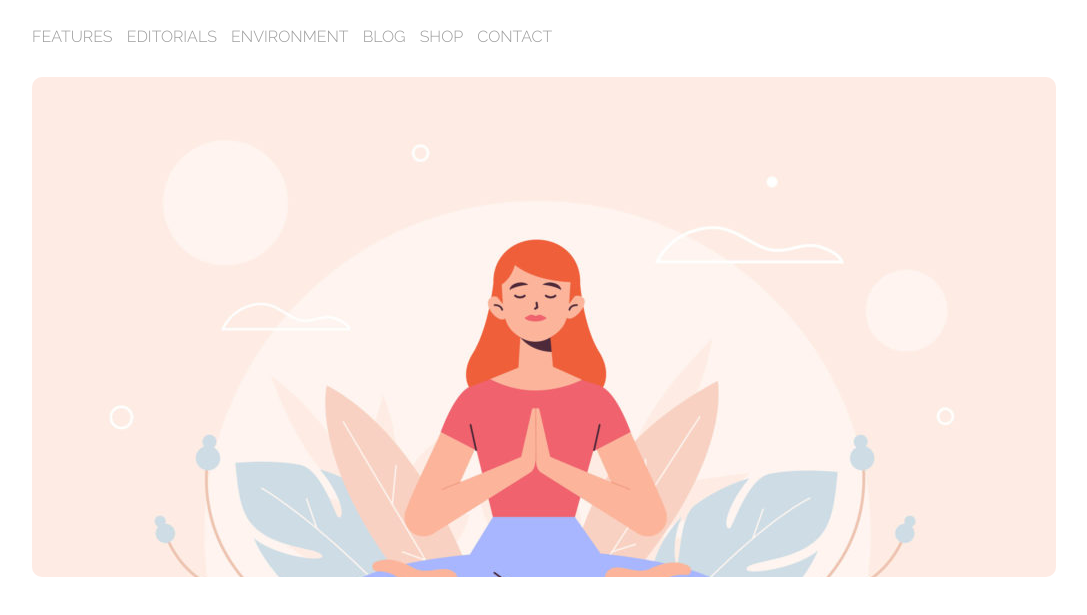
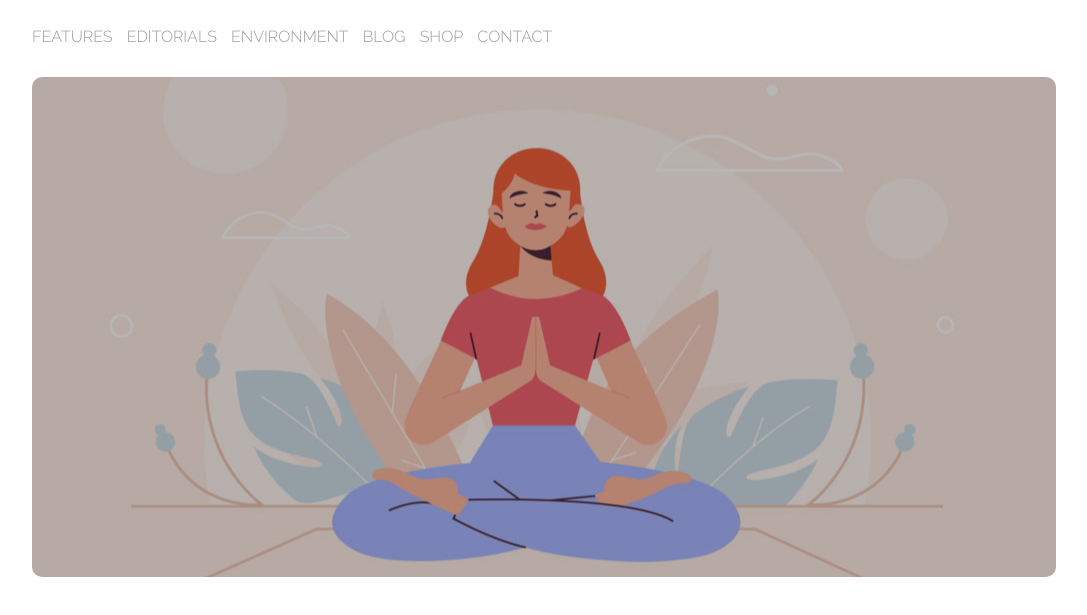
Before and after one commit to Roydano/htmlcss-wp, a plain HTML site: page index.html in a window 1280 px wide. Shown: the part 83-698 px from the top of the page, without its empty margins (96-1183 px from the left). Drawn offline with Linux system fonts and the light colour scheme.

Commit message:
add jumbotron senza testo

```diff
--- a/css/style.css
+++ b/css/style.css
@@ -12,6 +12,7 @@ body{
     font-family: 'Raleway', sans-serif;
     width: 80%;
     margin: 0 auto;
+
 }
 
 li{
@@ -48,16 +49,22 @@ a{
 
 
 
+
 .jumbotron{
+
     border-radius: 10px;
     height: 500px;
     background-image: url(../img/banner.jpg);
-
-
+    background-size: cover;
+    background-position: center;
+    filter: brightness(0.72);
 
 
 
 }
+
+
+
 
 
 
```
Also changed, not shown: index.html (+3 -0 lines).
